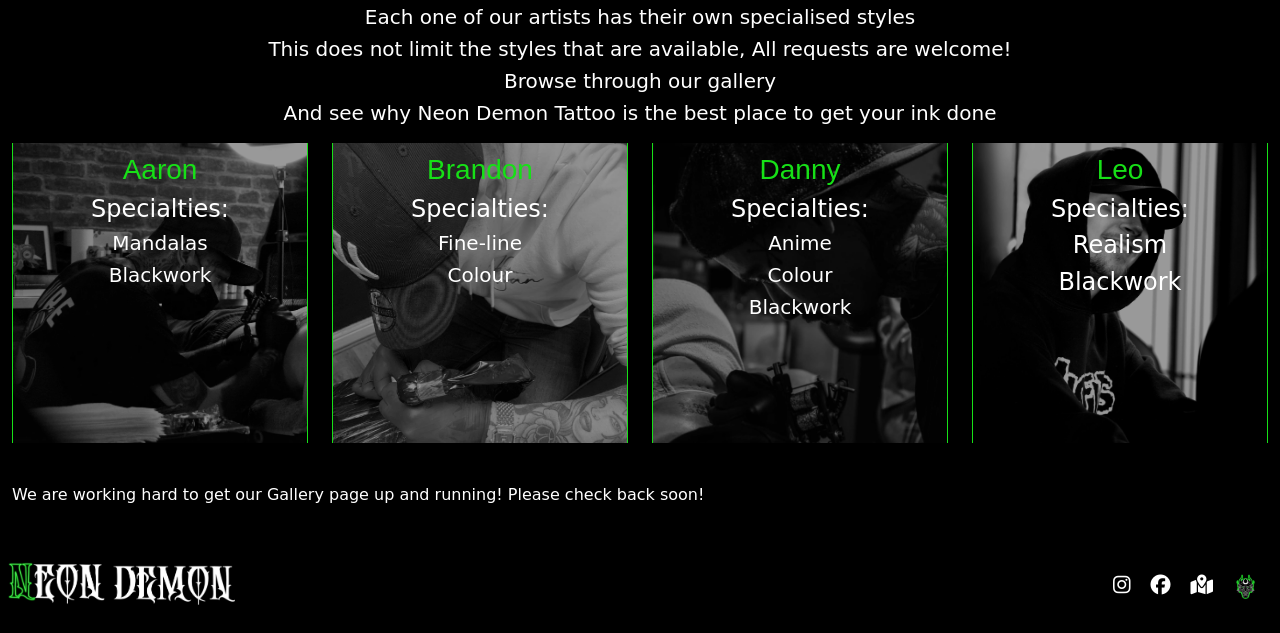
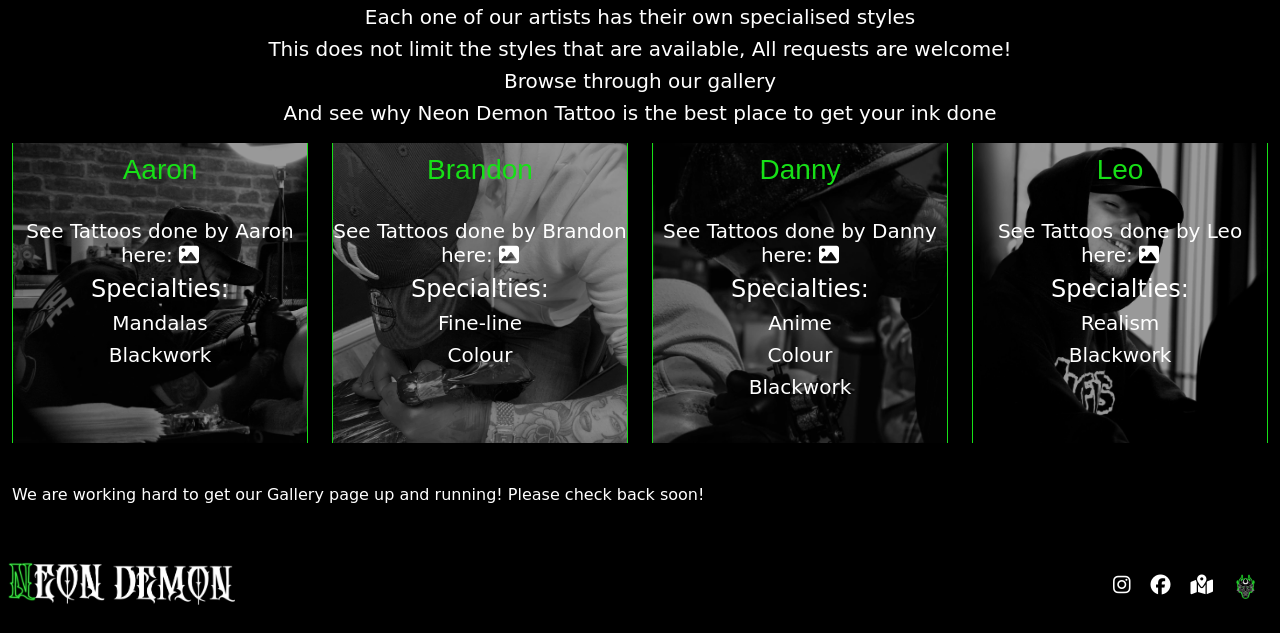
Before and after one commit to ALVIN02-ui/NeonDemonPortfolioProject4, a Django app: page /gallery/ in a window 1280 px wide. Shown: the part 260-893 px from the top of the page. Run offline with Django 3.2, Linux system fonts and the light colour scheme; data that the repository does not hold is empty; some libraries are stand-ins or nearby versions; some web fonts are replaced.

Commit message:
add html pages, views, and urls for aaron, danny, leo and bran, add an extra line in uploadimage model,reconfigured the views.upload image to show who uploaded the form and displayed in gallery

```diff
--- a/NeonDemonSocialApp/models.py
+++ b/NeonDemonSocialApp/models.py
@@ -1,5 +1,6 @@
 from django.db import models
 from django.contrib.auth.models import User
+from django.contrib.auth import get_user_model
 from cloudinary.models import CloudinaryField
 
 
@@ -9,10 +10,14 @@ class UploadImage(models.Model):
     """
     Class containing the model for uploading an image
     """
-
-    Uploaded_image = CloudinaryField('image', default='placeholder')
+    uploaded_by = models.ForeignKey(get_user_model(), on_delete=models.CASCADE, null=True, blank=True)
+    Uploaded_image = CloudinaryField('image', blank=True)
     alt = models.TextField(max_length=50)
     date_uploaded = models.DateField(auto_now_add=True)
+
+    class Meta:
+        ordering = ['-date_uploaded']
+
 
     class Meta:
         ordering = ['-date_uploaded']
--- a/NeonDemonSocialApp/urls.py
+++ b/NeonDemonSocialApp/urls.py
@@ -9,6 +9,10 @@ urlpatterns = [
     path('gallery/', views.gallery, name='gallery'),
     path('reviews/', views.reviews, name='reviews'),
     path('reviewform/', views.reviewform, name='reviewform'),
+    path('aaron/', views.aaron, name='aaron'),
+    path('brandon/', views.brandon, name='brandon'),
+    path('danny/', views.danny, name='danny'),
+    path('leo/', views.leo, name='leo'),
 ]
 
 #404 page handler
--- a/NeonDemonSocialApp/views.py
+++ b/NeonDemonSocialApp/views.py
@@ -36,7 +36,9 @@ def gallery(request):
     if request.method == 'POST':
         form = UploadImageForm(request.POST, request.FILES)
         if form.is_valid():
-            form.save()
+            new_image = form.save(commit=False)
+            new_image.uploaded_by = request.user
+            new_image.save()
             messages.success(request, 'Image uploaded successfully.')
         else:
             messages.error(request, 'Unable to upload your image')
@@ -72,3 +74,23 @@ def reviews(request):
     # View for the reviews.html page
     reviews = Review.objects.all()
     return render(request, 'reviews.html', {'reviews': reviews})
+
+def aaron(request):
+    #view for aaron.html page
+    uploaded_images = UploadImage.objects.filter(user=User.objects.get(username='neondemonaaron'))
+    return render(request, 'aaron.html', {'uploaded_images': uploaded_images})
+
+def brandon(request):
+    #view for .html page
+    uploaded_images = UploadImage.objects.filter(user=User.objects.get(username='neondemonbran'))
+    return render(request, 'aaron.html', {'uploaded_images': uploaded_images})
+
+def danny(request):
+    #view for danny.html page, gets the user id and pushes their photos they uploaded into individual galleries.
+    uploaded_images = UploadImage.objects.filter(user=User.objects.get(username='neondemondan'))
+    return render(request, 'aaron.html', {'uploaded_images': uploaded_images})
+
+def leo(request):
+    #view for leo.html page, gets the user id and pushes their photos they uploaded into individual galleries.
+    uploaded_images = UploadImage.objects.filter(user=User.objects.get(username='neondemonleo'))
+    return render(request, 'aaron.html', {'uploaded_images': uploaded_images})
--- a/static/css/style.css
+++ b/static/css/style.css
@@ -421,6 +421,14 @@ nav * {
     margin-top: 10px;
 }
 
+.profile a{
+    color:white;
+}
+
+.profile a:hover{
+    color:rgb(23, 224, 23);
+}
+
 .profile-opacity{
     background-color: rgba(0, 0, 0, 0.4);
     width:100%;
@@ -481,8 +489,6 @@ nav * {
     opacity:1;
 }
 
-
-
 /*Django upload form Styles */
 
 /*Description box in the django form*/
@@ -517,3 +523,5 @@ nav * {
             color: transparent;
         }
 }
+
+/*-----------------------Individual user pages style-----------------------*/
--- a/templates/gallery.html
+++ b/templates/gallery.html
@@ -21,6 +21,12 @@
             <div class="aaron-gallery profile">
                 <div class="profile-opacity text-center">
                     <h3>Aaron</h3>
+                    <br>
+                    <h5>See Tattoos done by Aaron here:
+                        <a href="{% url 'aaron' %}">
+                            <i class="fa-solid fa-image"></i>
+                        </a>
+                    </h5>
                     {% if user.is_authenticated and user.username in superuser_usernames %}
                         {% if user.username == 'neondemonliam' or user.username == 'neondemonaaron'%}
                             <form class ="uploadForm" method="post" enctype="multipart/form-data" autocomplete="off">
@@ -50,6 +56,12 @@
             <div class="brandon-gallery profile">
                 <div class="profile-opacity text-center">
                     <h3>Brandon</h3>
+                    <br>
+                    <h5>See Tattoos done by Brandon here:
+                        <a href="{% url 'brandon' %}">
+                            <i class="fa-solid fa-image"></i>
+                        </a>
+                    </h5>
                     {% if user.is_authenticated and user.username in superuser_usernames %}
                     {% if user.username == 'neondemonliam' or user.username == 'neondemonbran'%}
                     <form class="uploadForm" method="post" enctype="multipart/form-data" autocomplete="off">
@@ -79,6 +91,12 @@
             <div class="danny-gallery profile">
                 <div class="profile-opacity text-center">
                     <h3>Danny</h3>
+                    <br>
+                    <h5>See Tattoos done by Danny here:
+                        <a href="{% url 'danny' %}">
+                            <i class="fa-solid fa-image"></i>
+                        </a>
+                    </h5>
                     {% if user.is_authenticated and user.username in superuser_usernames %}
                     {% if user.username == 'neondemonliam' or user.username == 'neondemondan'%}
                     <form class="uploadForm" method="post" enctype="multipart/form-data" autocomplete="off">
@@ -109,6 +127,12 @@
             <div class="leo-gallery profile">
                 <div class="profile-opacity text-center">
                     <h3>Leo</h3>
+                    <br>
+                    <h5>See Tattoos done by Leo here:
+                        <a href="{% url 'leo' %}">
+                            <i class="fa-solid fa-image"></i>
+                        </a>
+                    </h5>
                     {% if user.is_authenticated and user.username in superuser_usernames %}
                     {% if user.username == 'neondemonliam' or user.username == 'neondemonleo'%}
                     <form class="uploadForm" method="post" enctype="multipart/form-data" autocomplete="off">
@@ -122,8 +146,8 @@
                     {% endif %}
                     {% else %}
                     <h4>Specialties:</h4>
-                    <h4>Realism</h4>
-                    <h4>Blackwork</h4>
+                    <h5>Realism</h5>
+                    <h5>Blackwork</h5>
                     {% endif %}
                     <br>
                     {% for message in messages %}
@@ -148,7 +172,10 @@
                 <div class="col-md-3 col-4 profile galleryimg" style="background: url('{{ image.Uploaded_image.url }}') no-repeat 50% 50%;
                 background-size:cover;margin-top:0; height:300px">
                     <div id="galleryimghover">
-                        <h3>{{ image.alt }}</h3>
+                        <h3>{{ image.alt }}
+                            <br>
+                            {{ image.uploaded_by.username }}
+                        </h3>
                     </div>
                 </div>
             {% endfor %}
```
Also changed, not shown: templates/aaron.html (added, +12 -0 lines), templates/brandon.html (added, +10 -0 lines), templates/danny.html (added, +10 -0 lines), templates/leo.html (added, +10 -0 lines), NeonDemonSocialApp/migrations/0006_auto_20231221_2102.py (added), NeonDemonSocialApp/migrations/0007_alter_uploadimage_uploaded_by.py (added).
